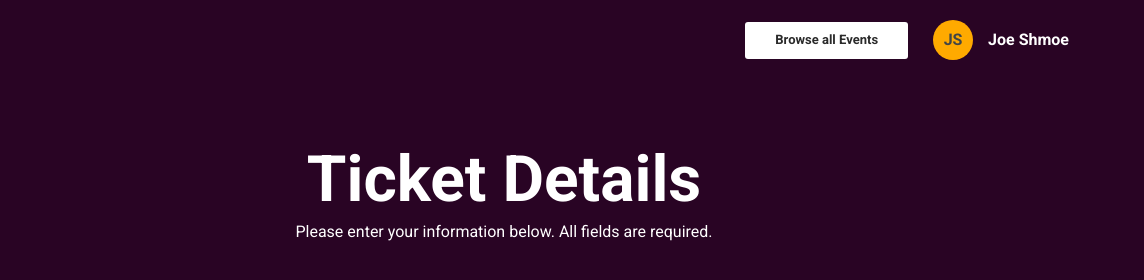
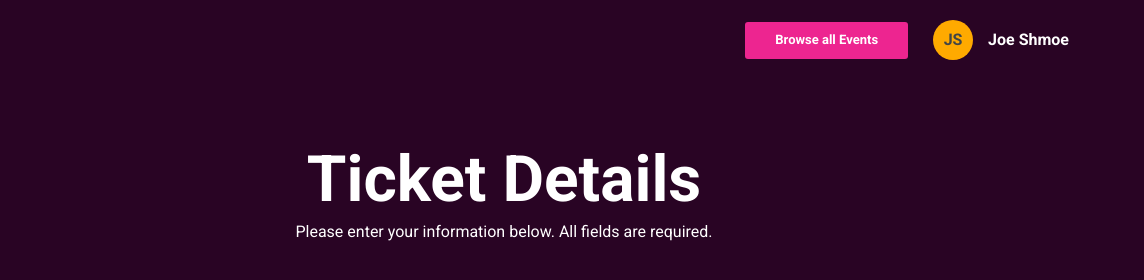
Before and after one commit to dontpanicux/ticketCity, a plain HTML site: page index.html in a window 1280 px wide. Shown: the top 280 px of the page, 136-1280 px from the left. Drawn offline with nearby package versions, Linux system fonts and the light colour scheme.

Commit message:
updated the colors of primary & secondary buttons. Changed button text to #FFF

```diff
--- a/css/styles.css
+++ b/css/styles.css
@@ -358,7 +358,7 @@ small {
 
 .button {
   border-radius: 3px;
-  color: #2a2a2a;
+  color: #FFF;
   display: inline-block;
   font-family: 'Roboto', Helvetica, sans-serif;
   font-size: 16px;
@@ -375,11 +375,11 @@ small {
 }
 
 .button-primary {
-  background-color: #FFFFFF;
+  background-color: #ED2590;
 }
 
 .button-secondary {
-  background-color: #999999;
+  background-color: #FFAA00;
 }
 
 .button-full {
```
